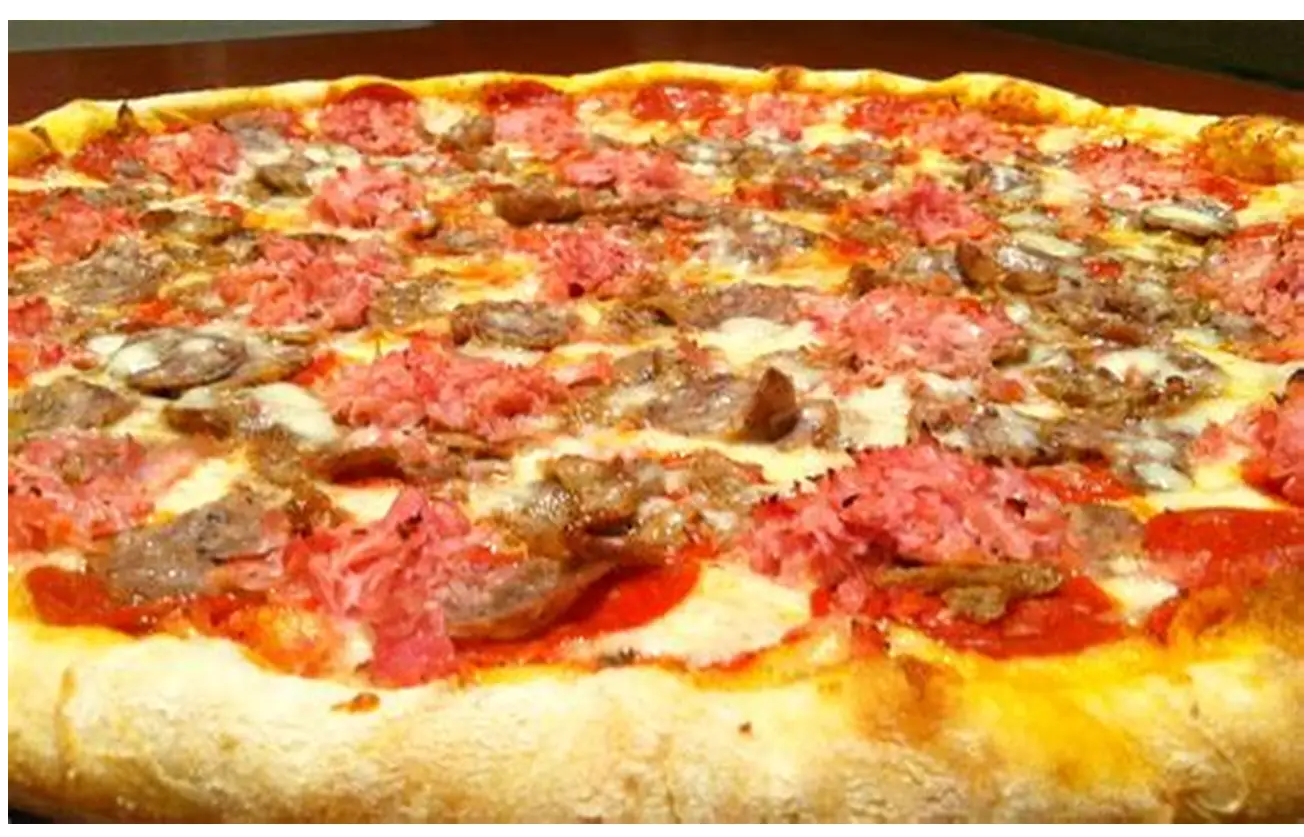
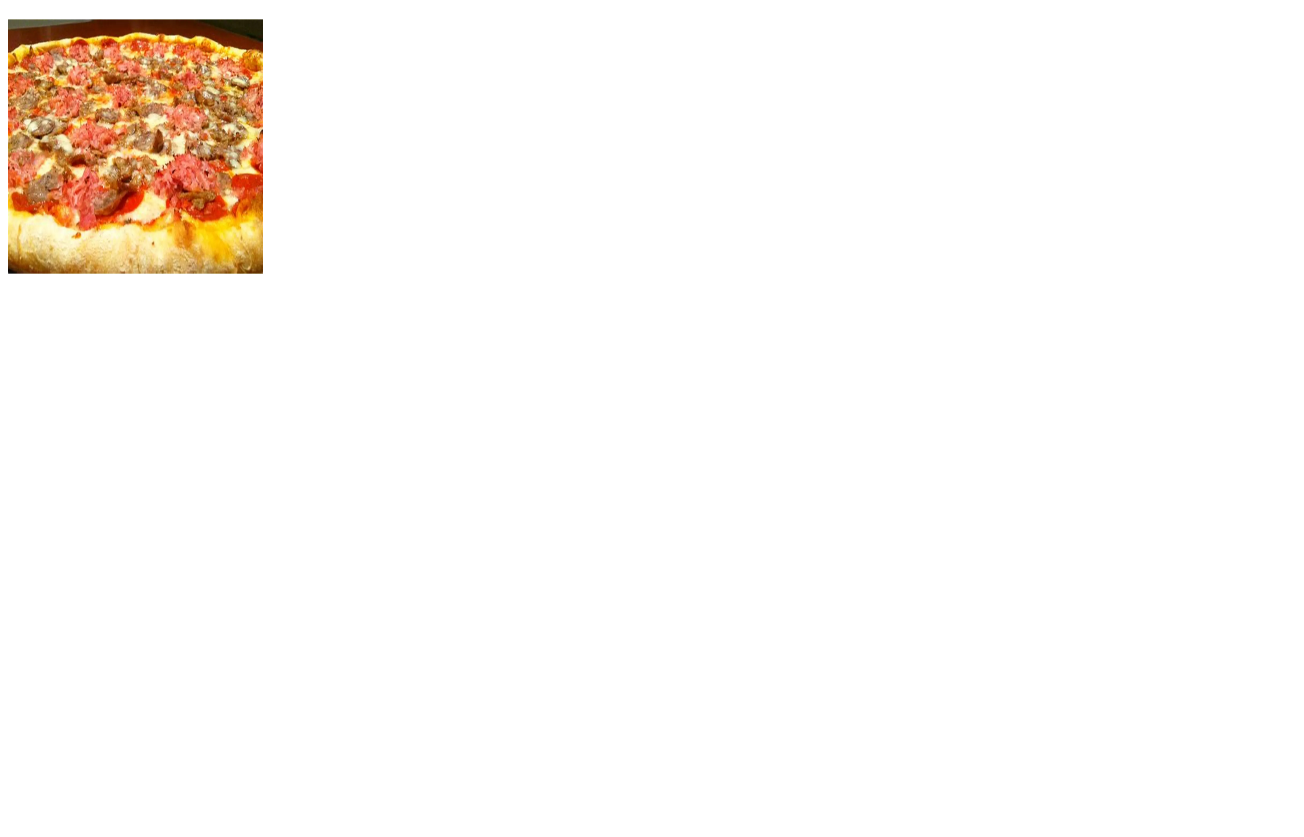
Before and after one commit to auralilly/html-assigment1, a plain HTML site: page Assigment1/index.html in a window 1280 px wide. Shown: the part 61-898 px from the top of the page, 1304 px wide, since content can reach past the window. After the commit the page ends 800 px from the top, so only its background shows below. Drawn offline with Linux system fonts and the light colour scheme.

Commit message:
was too big so trying to adjust

```diff
--- a/Assigment1/index.html
+++ b/Assigment1/index.html
@@ -11,4 +11,4 @@
     <header>
     <h1> "hello welcome to <Strong>Monster Pals Pizzaria"</strong> what can we get you"</h1>
     </header>
-    <img src="img/Meatlovers.jpeg" alt="meat lovers pizza">
+    <img src="img/Meatlovers.jpeg" alt="meat lovers pizza" width="255" height="255">
```
